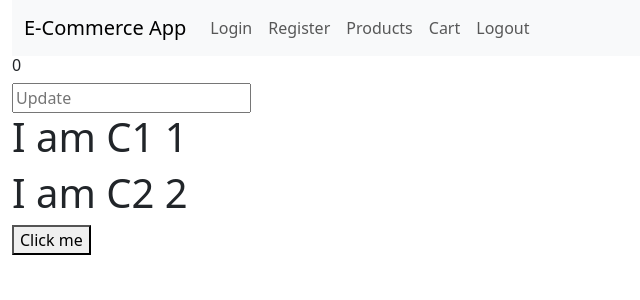
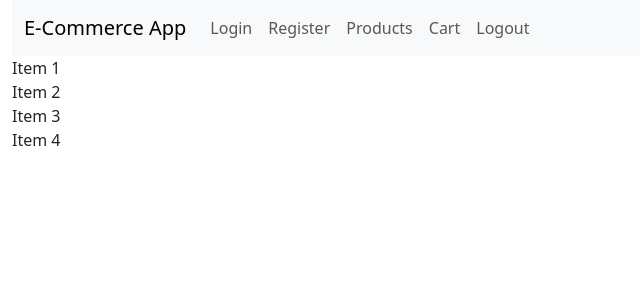
Before and after one commit to kiran-blockchain/optum-oct-react, a React (Create React App) app in the folder ecommerce/: page / in a window 1280 px wide. Shown: the top 300 px of the page, without its empty margins (0-640 px from the left). Built offline with nearby package versions, Linux system fonts and the light colour scheme.

Commit message:
added ItemList

```diff
--- a/ecommerce/src/App.jsx
+++ b/ecommerce/src/App.jsx
@@ -1,3 +1,4 @@
+import ItemList from "./components/CallBackDemo";
 import { Header } from "./components/Header";
 import { MemoDemo } from "./components/MemoDemo";
 
@@ -10,7 +11,8 @@ const App = () => {
     <div>
       <Header headerConfig ={HeaderConfig}/>
       {/* <UserList/> */}
-      <MemoDemo/>
+      {/* <MemoDemo/> */}
+      <ItemList/>
     </div>)
 };
 
--- /dev/null
+++ b/ecommerce/src/components/CallBackDemo/index.jsx
@@ -0,0 +1,47 @@
+import React, { useState, useCallback } from 'react';
+
+// Item component that receives a toggle function and an 'isActive' prop
+const Item = React.memo(({ item, isActive, toggleActive }) => {
+    console.log(`Rendering: ${item}`);
+    return (
+        <div
+            onClick={() => {
+                toggleActive(item)
+            }}
+            style={{
+                background: isActive ? 'lightblue' :
+                    'transparent', cursor: 'pointer'
+            }}
+        >
+            {item}
+        </div>
+    );
+});
+
+const ItemList = () => {
+    const [activeItem, setActiveItem] = useState(null);
+
+    const items = ['Item 1', 'Item 2', 'Item 3', 'Item 4'];
+
+    //   const toggleActive = useCallback((item) => {
+    //     setActiveItem(prevItem => (prevItem === item ? null : item));
+    //   }, []);
+    const toggleActive = (item) => {
+        setActiveItem(prevItem => (prevItem === item ? null : item));
+    };
+
+    return (
+        <div>
+            {items.map(item => (
+                <Item
+                    key={item}
+                    item={item}
+                    isActive={item === activeItem}
+                    toggleActive={toggleActive}
+                />
+            ))}
+        </div>
+    );
+}
+
+export default ItemList;
--- a/ecommerce/src/components/MemoDemo/index.jsx
+++ b/ecommerce/src/components/MemoDemo/index.jsx
@@ -2,7 +2,12 @@ import React, { useMemo, useState } from "react"
 
  const ComponentOne =React.memo((props)=>{
     return(
+        <div>
         <h1>I am C1 {props.value1}</h1>
+        <button onClick={e=>{
+
+        }}>I am in C1</button>
+        </div>
     )
  });
  const ComponentTwo =(props)=>{
```
